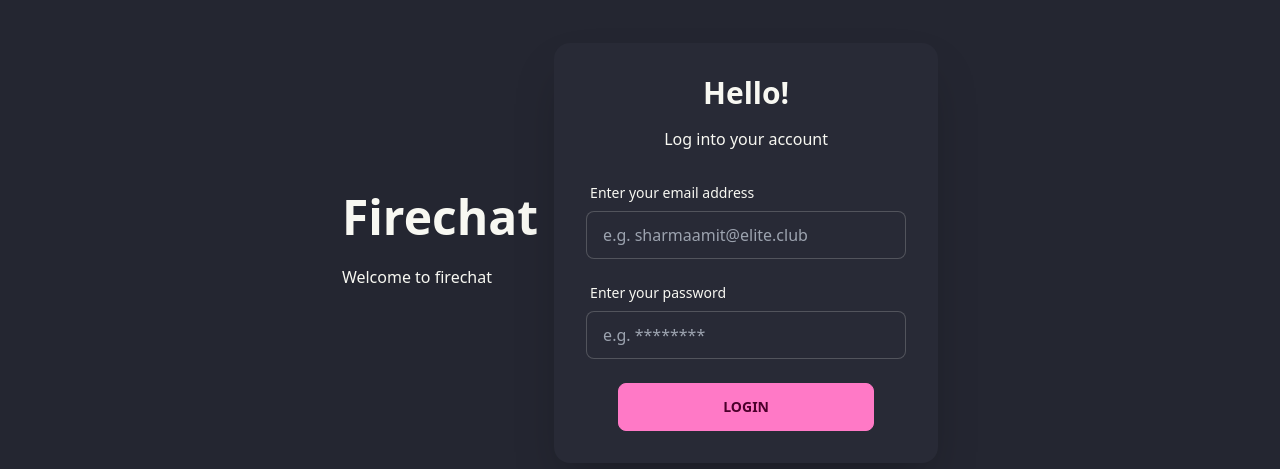
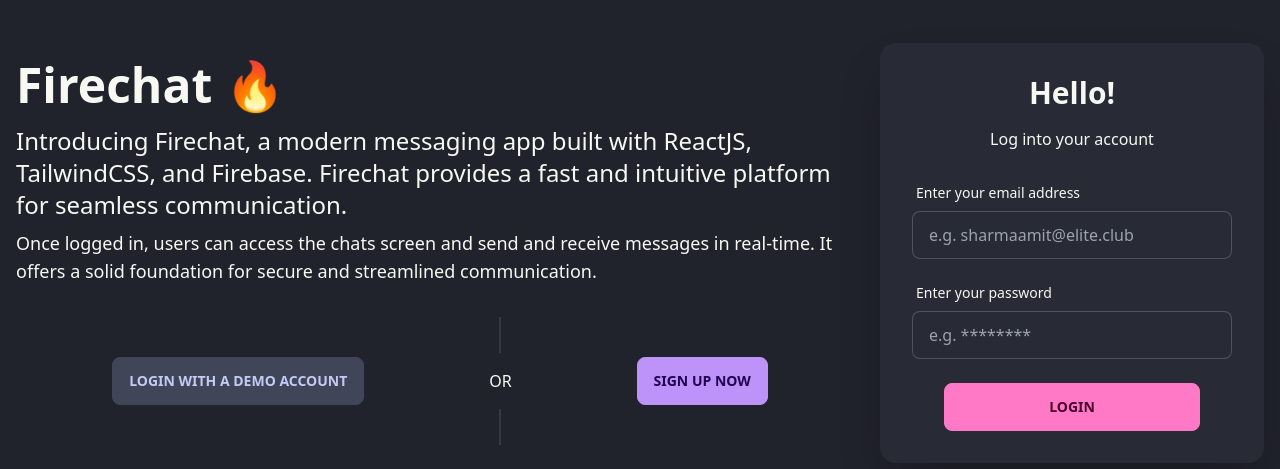
Before and after one commit to chinmaykunkikar/firechat, a React (Vite) app: page / in a window 1280 px wide. Shown: the part 147-616 px from the top of the page. Built offline with nearby package versions, Linux system fonts and the light colour scheme; no server answers.

Commit message:
feat(Landing): Add content to the landing page - Add demo account login button - Add Register button

```diff
--- a/src/pages/Landing.tsx
+++ b/src/pages/Landing.tsx
@@ -1,15 +1,61 @@
+import { auth } from "@/firebase";
+import { AlertType, showAlert } from "@/utils/ShowAlert";
 import Login from "@components/Login";
+import { signInWithEmailAndPassword } from "firebase/auth";
+import { useNavigate } from "react-router-dom";
 import { Slide, ToastContainer } from "react-toastify";
 
 export default function Landing() {
+  const navigate = useNavigate();
+
+  const { VITE_DEMO_USER_EMAIL, VITE_DEMO_USER_PASSWORD } = import.meta.env;
+
+  const handleDemo = async (e: any) => {
+    e.preventDefault();
+    try {
+      await signInWithEmailAndPassword(
+        auth,
+        VITE_DEMO_USER_EMAIL,
+        VITE_DEMO_USER_PASSWORD
+      );
+      navigate("/chat");
+    } catch (error: any) {
+      let errorMessage = error.message;
+      showAlert(errorMessage, AlertType.error);
+    }
+  };
+
   return (
-    <div className="hero min-h-screen cursor-default bg-base-200">
-      <div className="hero-content flex-col lg:flex-row">
-        <div className="text-center lg:text-left">
-          <h1 className="text-5xl font-bold">Firechat</h1>
-          <p className="py-6">Welcome to firechat</p>
+    <div className="cursor-default bg-base-300">
+      <div className="hero min-h-screen">
+        <div className="hero-content flex-col gap-4 lg:flex-row">
+          <div className="text-center lg:text-left">
+            <h1 className="mb-4 text-5xl font-bold">Firechat 🔥</h1>
+            <p className="mb-2 text-2xl">
+              Introducing Firechat, a modern messaging app built with ReactJS,
+              TailwindCSS, and Firebase. Firechat provides a fast and intuitive
+              platform for seamless communication.
+            </p>
+            <p className="mb-1 text-lg">
+              Once logged in, users can access the chats screen and send and
+              receive messages in real-time. It offers a solid foundation for
+              secure and streamlined communication.
+            </p>
+            <div className="mt-8 flex h-32 items-center justify-evenly gap-4 ">
+              <button className="btn" onClick={handleDemo}>
+                Login with a demo account
+              </button>
+              <div className="divider divider-horizontal">OR</div>
+              <button
+                className="btn-secondary btn"
+                onClick={() => navigate("/register")}
+              >
+                Sign up now
+              </button>
+            </div>
+          </div>
+          <Login />
         </div>
-        <Login />
       </div>
       <ToastContainer
         theme="colored"
```
